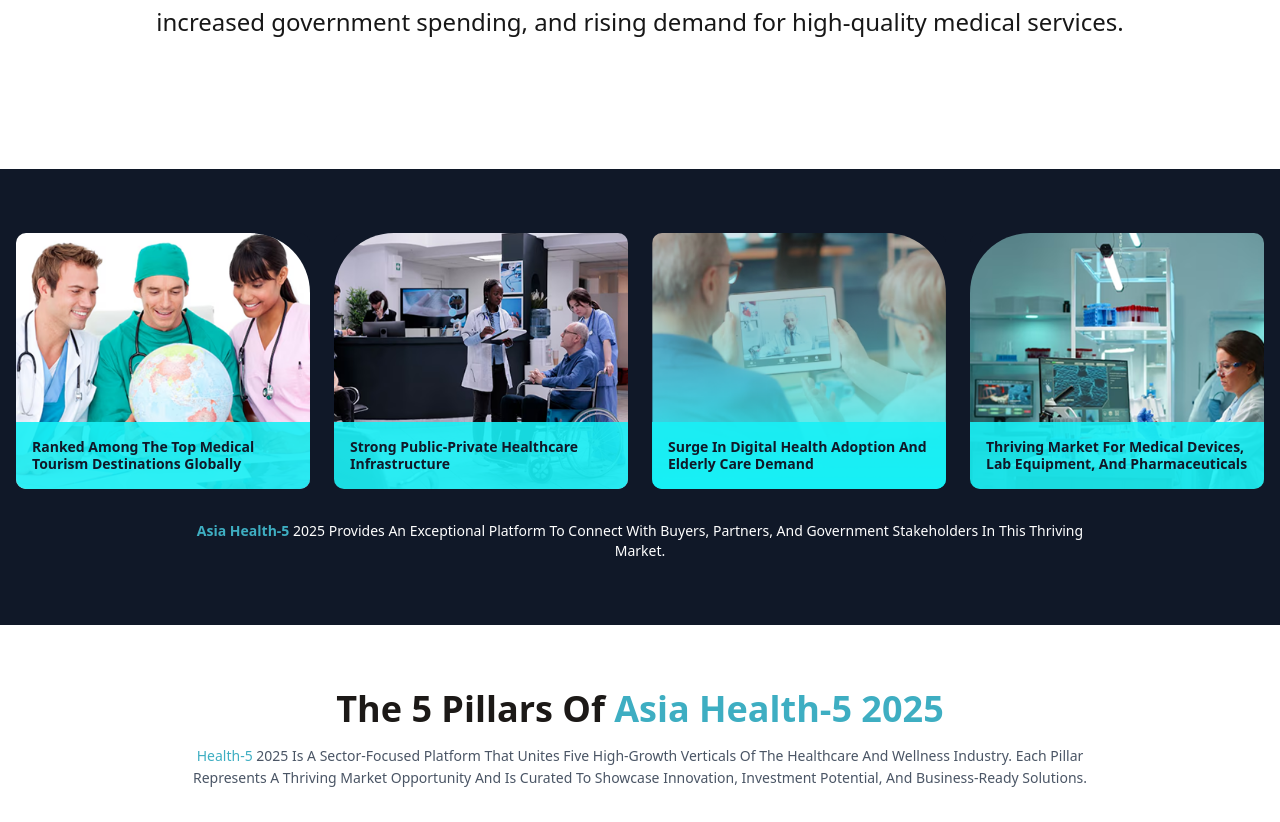
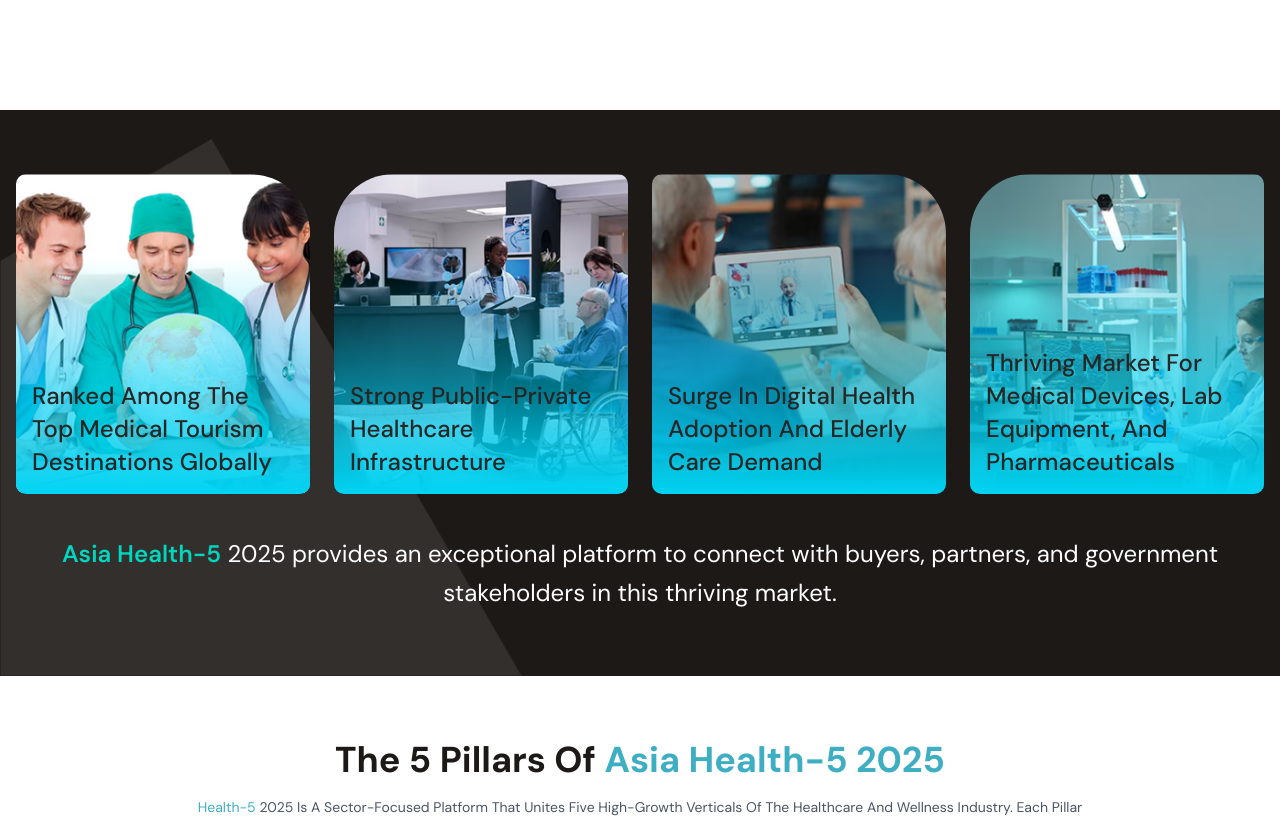
Before and after one commit to maxpo-dev2/asiahealth5, a Next.js app: page / in a window 1280 px wide. Shown: the part 2149-2971 px from the top of the page. Built offline with nearby package versions, Linux system fonts and the light colour scheme.

Commit message:
issue fixed

```diff
--- a/app/components/features-section.tsx
+++ b/app/components/features-section.tsx
@@ -1,63 +1,66 @@
-import Image from "next/image"
+import Image from "next/image";
+
+const features = [
+  {
+    image: "/overview/overview1.png",
+    title: "Ranked Among The Top Medical Tourism Destinations Globally",
+    rounded: "rounded-tr-[60px]",
+  },
+  {
+    image: "/overview/overview2.png",
+    title: "Strong Public-Private Healthcare Infrastructure",
+    rounded: "rounded-tl-[60px]",
+  },
+  {
+    image: "/overview/overview3.png",
+    title: "Surge In Digital Health Adoption And Elderly Care Demand",
+    rounded: "rounded-tr-[60px]",
+  },
+  {
+    image: "/overview/overview4.png",
+    title:
+      "Thriving Market For Medical Devices, Lab Equipment, And Pharmaceuticals",
+    rounded: "rounded-tl-[60px]",
+  },
+];
 
 export default function FeaturesSection() {
   return (
-    <section className="py-6 md:py-16 bg-gray-900">
+    <section className="py-10 md:py-16 bg-[url(/overview/blackBg.png)] bg-cover bg-no-repeat  bg-stone-900">
       <div className="container mx-auto px-4">
-        <div className="grid md:grid-cols-2 lg:grid-cols-4 gap-6">
-          <div className="bg-gray-900 rounded-lg overflow-hidden relative h-64">
-            <div className="absolute inset-0 rounded-tl-[0px] rounded-tr-[60px] rounded-br-[0px] rounded-bl-[0px] overflow-hidden">
-              <Image src="/overview/overview1.png" alt="Medical Tourism" fill className="object-cover" />
+        <div className="grid grid-cols-1 sm:grid-cols-2 lg:grid-cols-4 gap-6">
+          {features.map((item, index) => (
+            <div
+              key={index}
+              className="rounded-lg overflow-hidden relative h-80 group"
+            >
+              <div
+                className={`absolute inset-0 overflow-hidden ${item.rounded}`}
+              >
+                <Image
+                  src={item.image}
+                  alt={item.title}
+                  fill
+                  className="object-cover transition-transform duration-300 group-hover:scale-105"
+                />
+              </div>
+              <div className="absolute bottom-0 left-0 right-0 bg-gradient-to-t from-cyan-400 to-transparent p-4 md:pt-30">
+                <h3 className=" text-neutral-800 text-sm sm:text-base md:text-2xl font-medium leading-snug">
+                  {item.title}
+                </h3>
+              </div>
             </div>
-         <div className="absolute bottom-0 left-0 right-0 bg-[#19F0F5]/90 p-4">
-
-              <h3 className="font-bold text-gray-900 text-sm leading-tight">
-                Ranked Among The Top Medical Tourism Destinations Globally
-              </h3>
-            </div>
-          </div>
-
-          <div className="bg-gray-900 rounded-lg overflow-hidden relative h-64">
-            <div className="absolute inset-0 rounded-tl-[60px] rounded-tr-[0px] rounded-br-[0px] rounded-bl-[0px] overflow-hidden">
-              <Image src="/overview/overview2.png" alt="Healthcare Infrastructure" fill className="object-cover" />
-            </div>
-            <div className="absolute bottom-0 left-0 right-0 bg-[#19F0F5]/90 p-4">
-              <h3 className="font-bold text-gray-900 text-sm leading-tight">
-                Strong Public-Private Healthcare Infrastructure &nbsp; &nbsp; &nbsp; &nbsp; &nbsp; &nbsp;
-              </h3>
-            </div>
-          </div>
-
-          <div className="bg-gray-900 rounded-lg overflow-hidden relative h-64">
-            <div className="absolute inset-0 rounded-tl-[0px] rounded-tr-[60px] rounded-br-[0px] rounded-bl-[0px] overflow-hidden">
-              <Image src="/overview/overview3.png" alt="Digital Health" fill className="object-cover" />
-            </div>
-            <div className="absolute bottom-0 left-0 right-0 bg-[#19F0F5]/90 p-4">
-              <h3 className="font-bold text-gray-900 text-sm leading-tight">
-                Surge In Digital Health Adoption And Elderly Care Demand
-              </h3>
-            </div>
-          </div>
-
-          <div className="bg-gray-900 rounded-lg overflow-hidden relative h-64">
-            <div className="absolute inset-0 rounded-tl-[60px] rounded-tr-[0px] rounded-br-[0px] rounded-bl-[0px] overflow-hidden ">
-              <Image src="/overview/overview4.png" alt="Medical Devices" fill className="object-cover" />
-            </div>
-            <div className="absolute bottom-0 left-0 right-0 bg-[#19F0F5]/90 p-4">
-              <h3 className="font-bold text-gray-900 text-sm leading-tight">
-                Thriving Market For Medical Devices, Lab Equipment, And Pharmaceuticals
-              </h3>
-            </div>
-          </div>
+          ))}
         </div>
 
-        <div className="text-center mt-8">
-          <p className="text-white text-sm max-w-4xl mx-auto">
-            <span className="font-semibold text-[#3EAEC2]">Asia Health-5</span> 2025 Provides An Exceptional Platform To Connect With
-            Buyers, Partners, And Government Stakeholders In This Thriving Market.
+        <div className="text-center mt-10 px-4">
+          <p className="text-white text-sm sm:text-base md:text-2xl max-w-8xl mx-auto leading-relaxed">
+            <span className="font-semibold text-teal-400">Asia Health-5</span>{" "}
+            2025 provides an exceptional platform to connect with buyers,
+            partners, and government stakeholders in this thriving market.
           </p>
         </div>
       </div>
     </section>
-  )
+  );
 }
--- a/app/components/numbers-section.tsx
+++ b/app/components/numbers-section.tsx
@@ -12,13 +12,13 @@
         <div className="bg-[linear-gradient(90deg,_rgb(161,253,255)_0%,_rgba(62,174,194,0)_100%)] px-6 md:px-20 py-12 rounded-none mb-10">
           <div className="grid grid-cols-1 md:grid-cols-2 lg:grid-cols-3 gap-8 text-center">
             {[
-              { value: "3000+", label: "Visitors" },
-              { value: "250+", label: "Exhibitors" },
-              { value: "25+", label: "Speakers" },
+              { value: "3000", label: "Visitors" },
+              { value: "250", label: "Exhibitors" },
+              { value: "25", label: "Speakers" },
             ].map((item, index) => (
               <div key={index}>
-                <div className="text-6xl md:text-8xl font-bold text-stone-900 mb-2">
-                  {item.value}
+                <div className="text-6xl md:text-8xl font-semibold text-stone-900 mb-2">
+                  {item.value}<span className="text-6xl">+</span>
                 </div>
                 <div className="text-cyan-500 text-xl md:text-3xl font-medium">
                   {item.label}
--- a/app/globals.css
+++ b/app/globals.css
@@ -117,5 +117,6 @@
   }
   body {
     @apply bg-background text-foreground;
+    @apply font-sans bg-background text-foreground;
   }
 }
--- a/app/layout.tsx
+++ b/app/layout.tsx
@@ -4,8 +4,8 @@
 
 const dmSans = DM_Sans({
   subsets: ["latin"],
-  weight: ["400", "500", "700"],
-  variable: "--font-dm-sans",
+  weight: ["300", "400", "500", "600", "700", "800"],
+ variable: "--font-dm-sans",
   display: "swap",
 });
 
@@ -22,7 +22,7 @@
   return (
     <html lang="en">
       <body
-        className={`${dmSans.variable} antialiased`}
+       className={`${dmSans.variable} font-sans antialiased`}
       >
         {children}
       </body>
--- a/tailwind.config.ts
+++ b/tailwind.config.ts
@@ -8,9 +8,9 @@
       red: colors.rose,
       pink: colors.fuchsia,
     },
-fontFamily: {
-  sans: ['var(--font-dm-sans)', 'sans-serif'],
-},
+ fontFamily: {
+        sans: ['var(--font-dm-sans)', 'sans-serif'],
+      },
     extend: {
       spacing: {
         "128": "32rem",
```
Also changed, not shown: public/overview/blackBg.png (added), public/overview/overview3.png.
